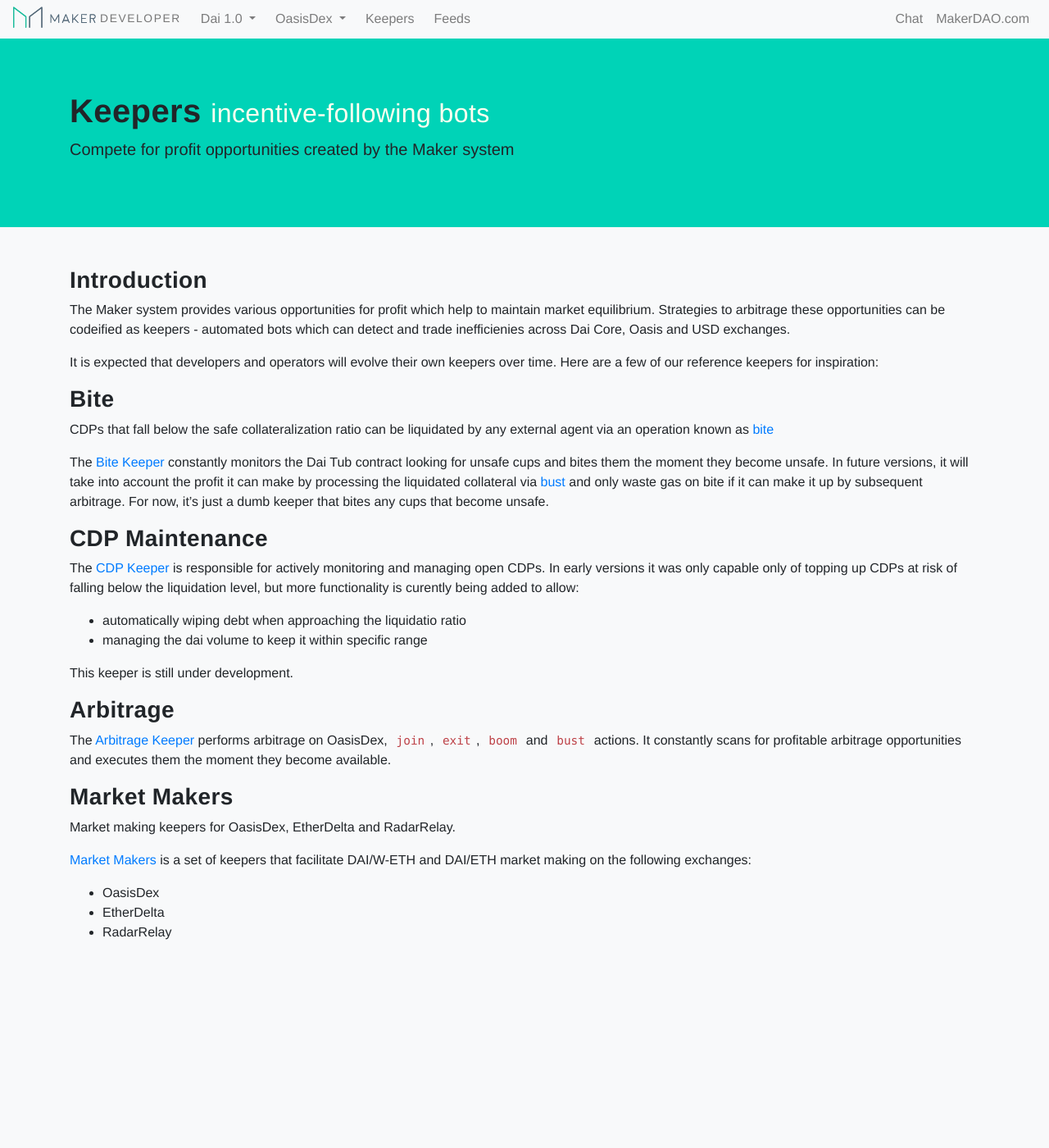
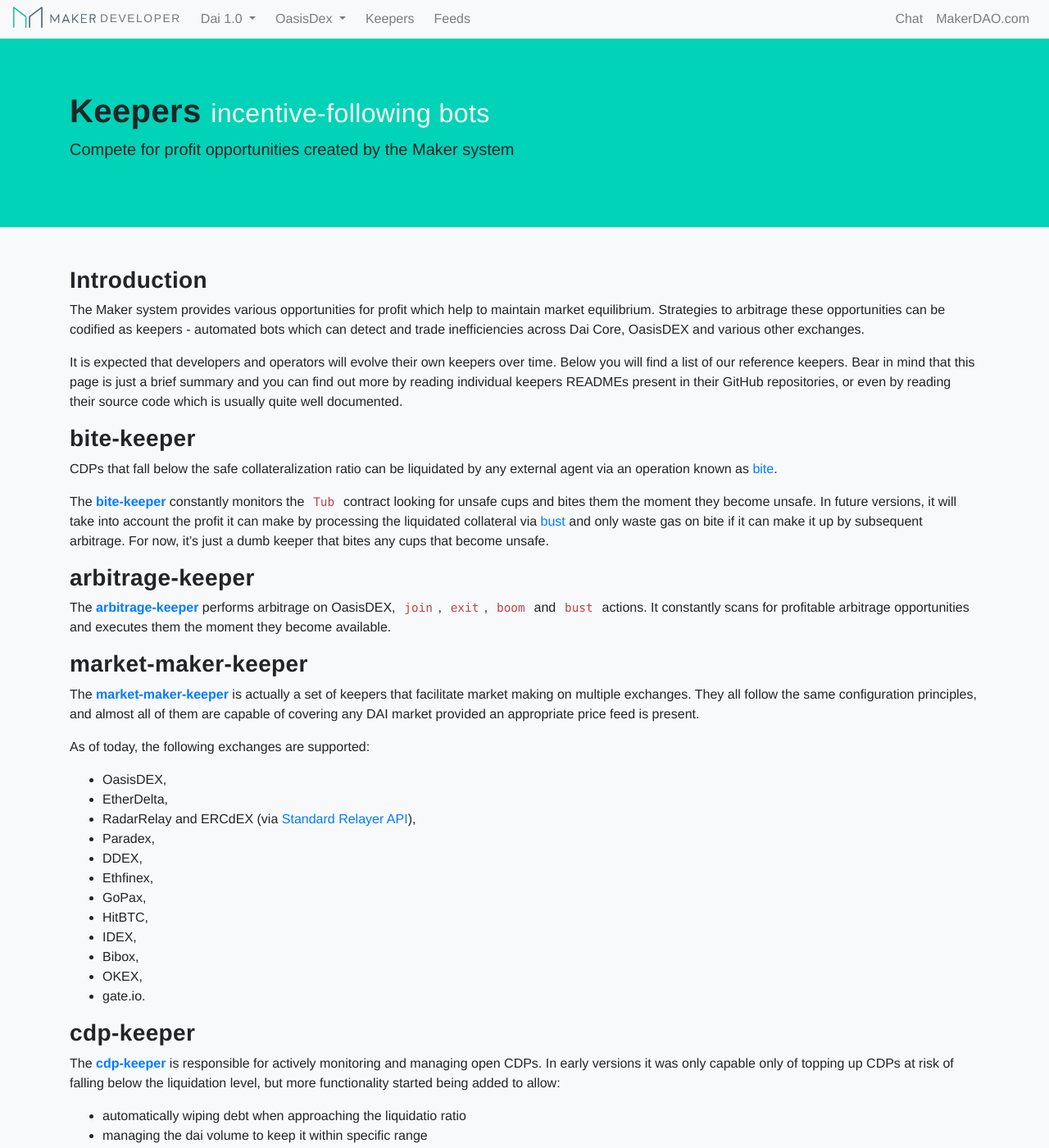
Before and after one commit to makerdao/developer.makerdao.com, a Jekyll site: the page built from keepers/index.md, in a window 1280 px wide and 1400 px high. Shown: the whole window at 82% size. Built offline with Jekyll 4.4.1, drawn with Linux system fonts in a browser that asks for light colours; nearby versions of some CDN libraries; some of the changed text lies outside the part shown.

Commit message:
"Keepers" page updated

```diff
--- a/keepers/index.md
+++ b/keepers/index.md
@@ -9,53 +9,69 @@ description: Compete for profit opportunities created by the Maker system
 
 The Maker system provides various opportunities for profit which help to
 maintain market equilibrium. Strategies to arbitrage these opportunities can be
-codeified as keepers - automated bots which can detect and trade inefficienies
-across Dai Core, Oasis and USD exchanges.
+codified as keepers - automated bots which can detect and trade inefficiencies
+across Dai Core, OasisDEX and various other exchanges.
 
 It is expected that developers and operators will evolve their own keepers over
-time. Here are a few of our reference keepers for inspiration:
+time. Below you will find a list of our reference keepers. Bear in mind that this
+page is just a brief summary and you can find out more by reading individual keepers
+READMEs present in their GitHub repositories, or even by reading their source code
+which is usually quite well documented.
 
-### Bite
+
+### bite-keeper
 
 CDPs that fall below the safe collateralization ratio can be liquidated by any
 external agent via an operation known as [bite]({{ "dai/1/api/bite" |
-relative_url }})
+relative_url }}).
 
-The [Bite Keeper](https://github.com/makerdao/bite-keeper) constantly monitors
-the Dai Tub contract looking for unsafe cups and bites them the moment they
+The **[bite-keeper](https://github.com/makerdao/bite-keeper)** constantly monitors
+the `Tub` contract looking for unsafe cups and bites them the moment they
 become unsafe. In future versions, it will take into account the profit it can
 make by processing the liquidated collateral via [bust]({{ "dai/1/api/bust" |
 relative_url }}) and only waste gas on bite if it can make it up by subsequent
 arbitrage. For now, it's just a dumb keeper that bites any cups that become
 unsafe.
 
-### CDP Maintenance
 
-The [CDP Keeper](https://github.com/makerdao/cdp-keeper) is responsible for
+### arbitrage-keeper
+
+The **[arbitrage-keeper](https://github.com/makerdao/arbitrage-keeper)** performs
+arbitrage on OasisDEX, `join`, `exit`, `boom` and `bust` actions. It constantly
+scans for profitable arbitrage opportunities and executes them the moment they
+become available.
+
+
+### market-maker-keeper
+
+The **[market-maker-keeper](https://github.com/makerdao/market-maker-keeper)** is actually
+a set of keepers that facilitate market making on multiple exchanges. They all follow
+the same configuration principles, and almost all of them are capable of covering
+any DAI market provided an appropriate price feed is present.
+
+As of today, the following exchanges are supported:
+* OasisDEX,
+* EtherDelta,
+* RadarRelay and ERCdEX (via [Standard Relayer API](https://github.com/0xProject/standard-relayer-api)),
+* Paradex,
+* DDEX,
+* Ethfinex,
+* GoPax,
+* HitBTC,
+* IDEX,
+* Bibox,
+* OKEX,
+* gate.io.
+
+
+### cdp-keeper
+
+The **[cdp-keeper](https://github.com/makerdao/cdp-keeper)** is responsible for
 actively monitoring and managing open CDPs. In early versions it was only capable
 only of topping up CDPs at risk of falling below the liquidation level, but
-more functionality is curently being added to allow:
+more functionality started being added to allow:
 
 - automatically wiping debt when approaching the liquidatio ratio
 - managing the dai volume to keep it within specific range
 
 This keeper is still under development.
-
-### Arbitrage
-
-The [Arbitrage Keeper](https://github.com/makerdao/arbitrage-keeper) performs
-arbitrage on OasisDex, `join`, `exit`, `boom` and `bust` actions. It constantly
-scans for profitable arbitrage opportunities and executes them the moment they
-become available.
-
-### Market Makers
-
-Market making keepers for OasisDex, EtherDelta and RadarRelay.
-
-[Market Makers](https://github.com/makerdao/market-maker-keeper) is a set of
-keepers that facilitate DAI/W-ETH and DAI/ETH market making on the following
-exchanges:
-
-* OasisDex
-* EtherDelta
-* RadarRelay
```
